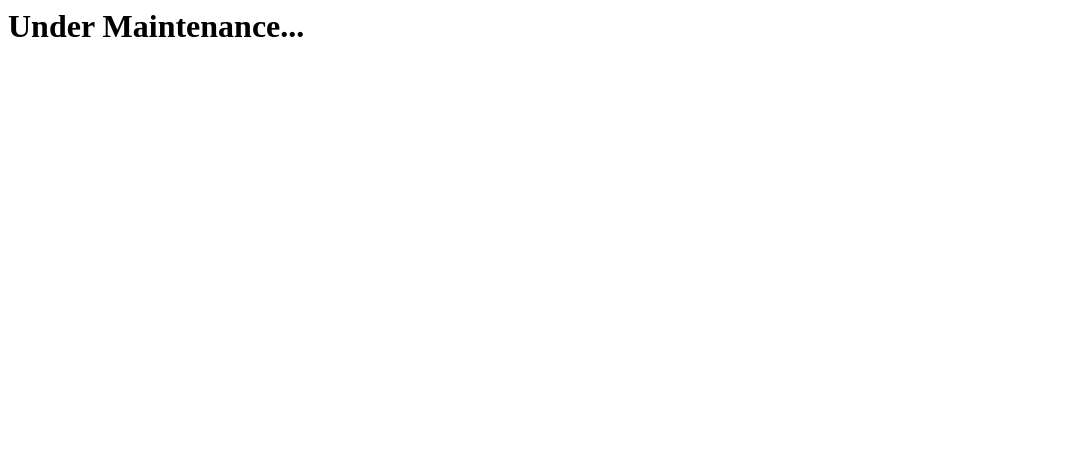
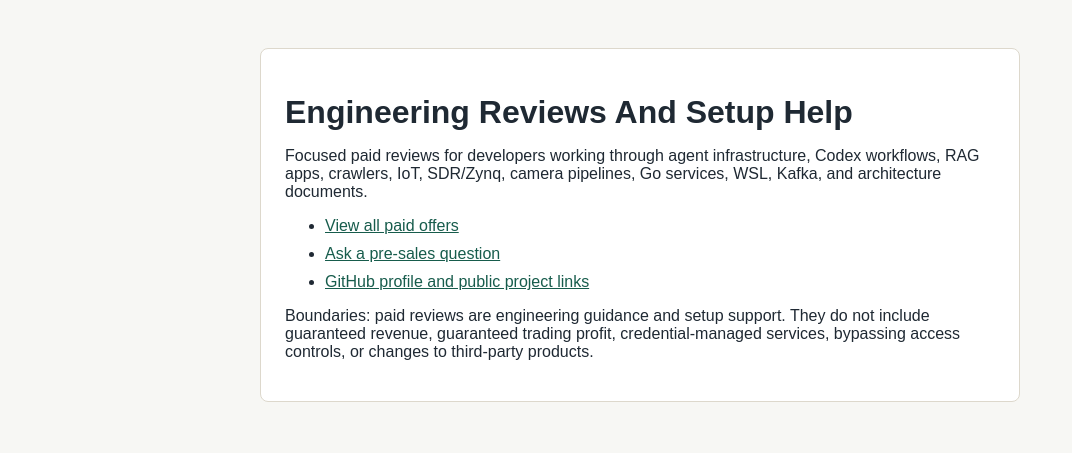
Before and after one commit to lzbgt/lzbgt.github.io, a plain HTML site: page index.html in a window 1280 px wide. Shown: the whole page, without its empty margins (0-1072 px from the left). Drawn offline with Linux system fonts and the light colour scheme.

Commit message:
Add paid engineering catalog doorway

```diff
--- a/index.html
+++ b/index.html
@@ -1,5 +1,30 @@
-<html>
+<!doctype html>
+<html lang="en">
+  <head>
+    <meta charset="utf-8">
+    <meta name="viewport" content="width=device-width, initial-scale=1">
+    <title>Bruce Lu Engineering Reviews</title>
+    <style>
+      body { font-family: Arial, sans-serif; margin: 0; color: #1f2933; background: #f7f7f4; }
+      main { max-width: 760px; margin: 0 auto; padding: 48px 20px; }
+      h1 { margin-bottom: 8px; }
+      li { margin: 10px 0; }
+      a { color: #175c4c; }
+      .panel { background: #fff; border: 1px solid #ddd8cc; border-radius: 8px; padding: 24px; }
+    </style>
+  </head>
   <body>
-    <h1>Under Maintenance...</h1>
+    <main>
+      <div class="panel">
+        <h1>Engineering Reviews And Setup Help</h1>
+        <p>Focused paid reviews for developers working through agent infrastructure, Codex workflows, RAG apps, crawlers, IoT, SDR/Zynq, camera pipelines, Go services, WSL, Kafka, and architecture documents.</p>
+        <ul>
+          <li><a href="https://x2.brucelu.top/products/?source=github-pages-home">View all paid offers</a></li>
+          <li><a href="https://x2.brucelu.top/products/contact/?source=github-pages-home">Ask a pre-sales question</a></li>
+          <li><a href="https://github.com/lzbgt/lzbgt">GitHub profile and public project links</a></li>
+        </ul>
+        <p>Boundaries: paid reviews are engineering guidance and setup support. They do not include guaranteed revenue, guaranteed trading profit, credential-managed services, bypassing access controls, or changes to third-party products.</p>
+      </div>
+    </main>
   </body>
 </html>
```
